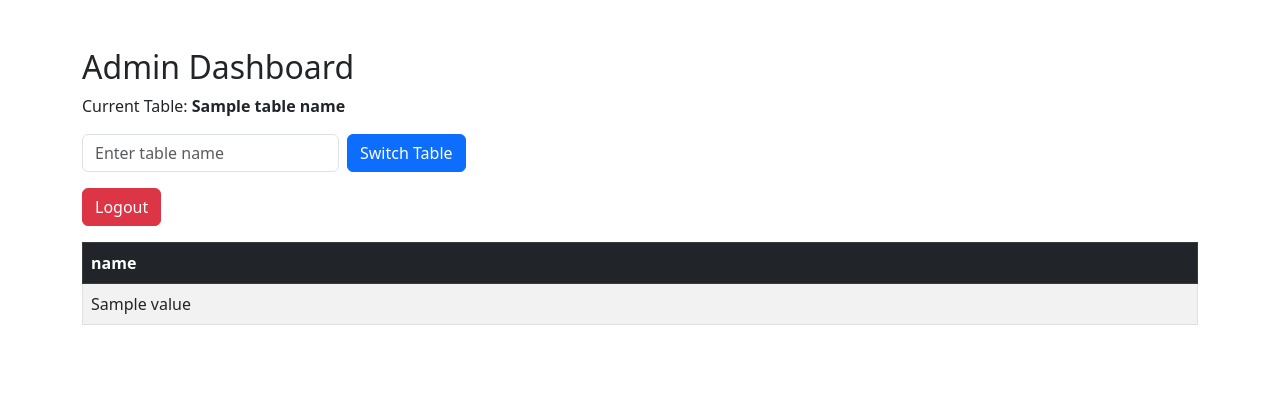
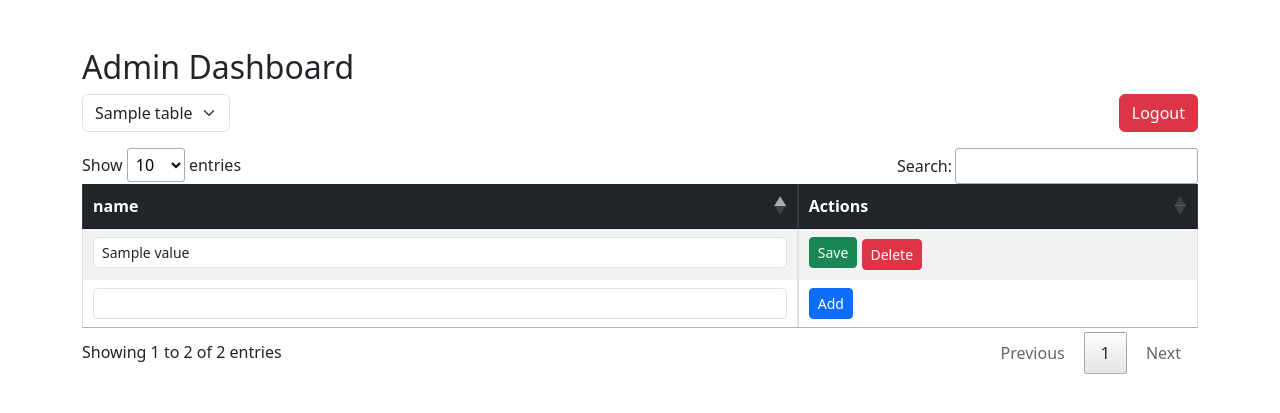
Before and after one commit to ianProjects30/Jennson, a Flask app: template templates/dashboard.html in a window 1280 px wide. Shown: the top 413 px of the page. Run offline with Flask 3, Linux system fonts and the light colour scheme; the template is opened without the code that fills it: most values are stand-ins (such as "Sample title", 1, 10 or a date in 2020); parts of the project's set-up code (start-up, migrations or seed data) failed here and were passed over; some libraries are stand-ins or nearby versions.

Commit message:
add table

```diff
--- a/app.py
+++ b/app.py
@@ -1,5 +1,5 @@
 from flask import Flask, render_template, redirect, url_for, request, flash
-from flask_login import LoginManager, UserMixin, login_user, login_required, logout_user, current_user
+from flask_login import LoginManager, UserMixin, login_user, login_required, logout_user
 from supabase_client import supabase
 
 app = Flask(__name__)
@@ -22,7 +22,7 @@ def load_user(user_id):
         return User(user_id)
     return None
 
-# Admin login
+# Login route
 @app.route("/login", methods=["GET", "POST"])
 def login():
     if request.method == "POST":
@@ -32,29 +32,58 @@ def login():
             login_user(User(username))
             flash("Logged in successfully!", "success")
             return redirect(url_for("dashboard"))
-        else:
-            flash("Invalid credentials", "danger")
+        flash("Invalid credentials", "danger")
     return render_template("login.html")
 
-# Dynamic dashboard with optional table switch
+# Dashboard with dynamic table selection and CRUD
 @app.route("/dashboard", methods=["GET", "POST"])
-@app.route("/dashboard/<table_name>", methods=["GET", "POST"])
 @login_required
-def dashboard(table_name="users"):
-    # Handle form submission
+def dashboard():
+    # Get table list
+    try:
+        tables_resp = supabase.rpc("get_tables").execute()
+        tables_list = [t['table_name'] for t in tables_resp.data]
+    except:
+        tables_list = ["users"]
+
+    # Get selected table
+    table_name = request.args.get("table") or tables_list[0]
+
+    # Handle CRUD actions
     if request.method == "POST":
-        table_name = request.form.get("table_name")
-        return redirect(url_for("dashboard", table_name=table_name))
+        action = request.form.get("action")
+        row_id = request.form.get("row_id")
 
-    # Fetch table data from Supabase
+        if action == "delete":
+            supabase.table(table_name).delete().eq("id", int(row_id)).execute()
+            flash(f"Row ID {row_id} deleted from {table_name}.", "success")
+
+        elif action == "update":
+            updates = {k: v for k, v in request.form.items() if k not in ["action", "row_id"]}
+            supabase.table(table_name).update(updates).eq("id", int(row_id)).execute()
+            flash(f"Row ID {row_id} updated.", "success")
+
+        elif action == "add":
+            new_data = {k: v for k, v in request.form.items() if k != "action"}
+            supabase.table(table_name).insert(new_data).execute()
+            flash("New row added.", "success")
+
+        return redirect(url_for("dashboard", table=table_name))
+
+    # Fetch table data
     try:
         response = supabase.table(table_name).select("*").execute()
         table_data = response.data
     except Exception:
-        table_data = None
+        table_data = []
         flash(f"Table '{table_name}' does not exist!", "danger")
 
-    return render_template("dashboard.html", table_name=table_name, table_data=table_data)
+    return render_template(
+        "dashboard.html",
+        table_name=table_name,
+        table_data=table_data,
+        tables_list=tables_list
+    )
 
 # Logout
 @app.route("/logout")
--- a/templates/dashboard.html
+++ b/templates/dashboard.html
@@ -1,41 +1,75 @@
 {% extends "base.html" %}
 {% block content %}
 <h2>Admin Dashboard</h2>
-<p>Current Table: <strong>{{ table_name }}</strong></p>
 
-<!-- Table Switch Form -->
-<form method="POST" class="mb-3 row g-2">
-    <div class="col-auto">
-        <input type="text" name="table_name" class="form-control" placeholder="Enter table name" required>
-    </div>
-    <div class="col-auto">
-        <button type="submit" class="btn btn-primary">Switch Table</button>
-    </div>
-</form>
+<div class="d-flex justify-content-between align-items-center mb-3">
+    <!-- Dropdown to switch table -->
+    <form method="get" class="d-flex">
+        <select class="form-select me-2" name="table" onchange="this.form.submit()">
+            {% for t in tables_list %}
+                <option value="{{ t }}" {% if t == table_name %}selected{% endif %}>{{ t }}</option>
+            {% endfor %}
+        </select>
+        <noscript><button class="btn btn-primary">Switch</button></noscript>
+    </form>
+    <a href="{{ url_for('logout') }}" class="btn btn-danger">Logout</a>
+</div>
 
-<a href="{{ url_for('logout') }}" class="btn btn-danger mb-3">Logout</a>
-
-<!-- Dynamic Table -->
 {% if table_data %}
-<table class="table table-striped table-hover table-bordered">
+<table id="dynamicTable" class="table table-striped table-hover table-bordered">
     <thead class="table-dark">
         <tr>
             {% for key in table_data[0].keys() %}
-            <th>{{ key }}</th>
+                <th>{{ key }}</th>
             {% endfor %}
+            <th>Actions</th>
         </tr>
     </thead>
     <tbody>
         {% for row in table_data %}
         <tr>
-            {% for value in row.values() %}
-            <td>{{ value }}</td>
-            {% endfor %}
+            <form method="POST">
+                <input type="hidden" name="row_id" value="{{ row['id'] }}">
+                {% for key, value in row.items() %}
+                    <td>
+                        <input type="text" name="{{ key }}" value="{{ value }}" class="form-control form-control-sm">
+                    </td>
+                {% endfor %}
+                <td>
+                    <button type="submit" name="action" value="update" class="btn btn-sm btn-success mb-1">Save</button>
+                    <button type="submit" name="action" value="delete" class="btn btn-sm btn-danger" onclick="return confirm('Delete this row?')">Delete</button>
+                </td>
+            </form>
         </tr>
         {% endfor %}
+
+        <!-- Add new row -->
+        <tr>
+            <form method="POST">
+                {% for key in table_data[0].keys() %}
+                    <td><input type="text" name="{{ key }}" class="form-control form-control-sm"></td>
+                {% endfor %}
+                <td><button type="submit" name="action" value="add" class="btn btn-sm btn-primary">Add</button></td>
+            </form>
+        </tr>
     </tbody>
 </table>
 {% else %}
-<p class="text-muted">No data found or table does not exist.</p>
+<p class="text-muted">No data found in table "{{ table_name }}"</p>
 {% endif %}
+
+<!-- DataTables JS -->
+<link rel="stylesheet" href="https://cdn.datatables.net/1.13.6/css/jquery.dataTables.min.css">
+<script src="https://code.jquery.com/jquery-3.7.0.min.js"></script>
+<script src="https://cdn.datatables.net/1.13.6/js/jquery.dataTables.min.js"></script>
+<script>
+$(document).ready(function() {
+    $('#dynamicTable').DataTable({
+        "paging": true,
+        "searching": true,
+        "ordering": true
+    });
+});
+</script>
+
 {% endblock %}
```
